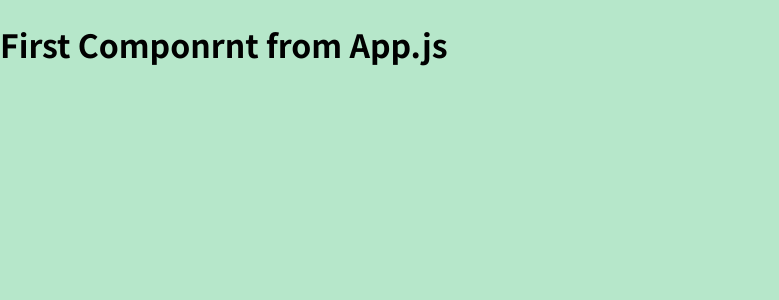
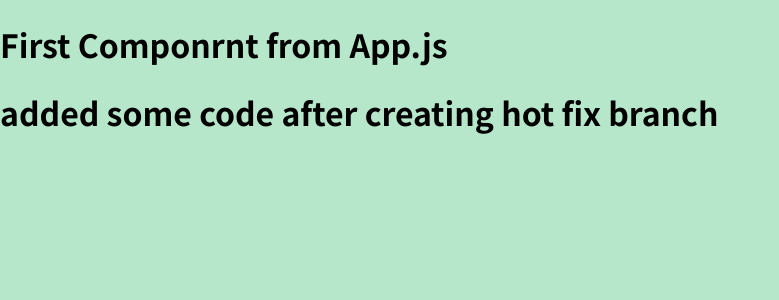
Before and after one commit to chirag1991/Self-Learning, a React (Create React App) app: page / in a window 1280 px wide. Shown: the top 300 px of the page, without its empty margins (0-779 px from the left). Built offline with nearby package versions, Linux system fonts and the light colour scheme.

Commit message:
changed some code in hotfix branch

```diff
--- a/src/App.js
+++ b/src/App.js
@@ -2,7 +2,10 @@ import React from "react";
 
 function App(){
     return(
+        <div>
         <h1>First Componrnt from App.js</h1>
+        <h1>added some code after creating hot fix branch</h1>
+        </div>
     );
 }
 export default App;
```
